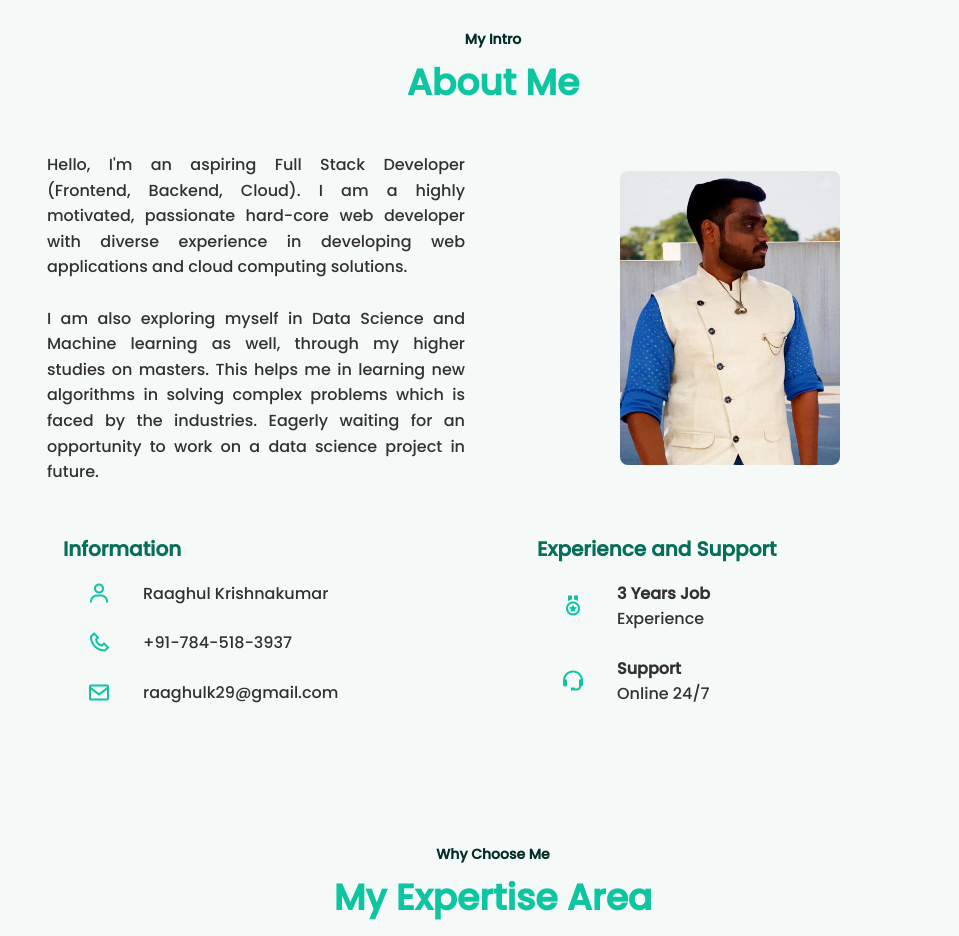
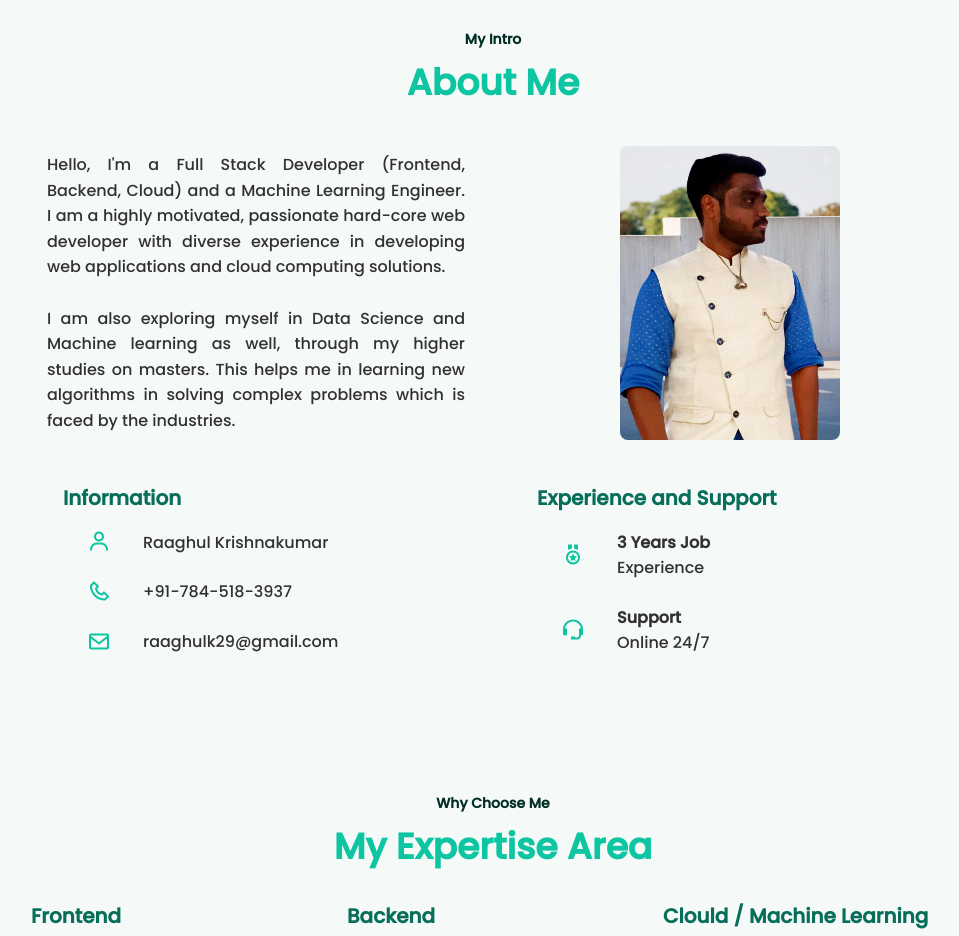
Before and after one commit to Raaghul29/Raaghul29.github.io, a plain HTML site: page index.html in a window 1280 px wide. Shown: the part 820-1756 px from the top of the page, without its empty margins (309-1268 px from the left). Drawn offline with nearby package versions, Linux system fonts and the light colour scheme.

Commit message:
modified:   index.html

```diff
--- a/index.html
+++ b/index.html
@@ -95,16 +95,14 @@
             <div class="about__container bg-grid">
                 <div class="about__data">
                     <p class="about__description">
-                        Hello, I'm an aspiring Full Stack Developer (Frontend, Backend, Cloud).
+                        Hello, I'm a Full Stack Developer (Frontend, Backend, Cloud) and a Machine Learning Engineer.
                         I am a highly motivated, passionate hard-core web developer with diverse experience in
                         developing web applications and cloud computing solutions.
                         <br />
                         <br />
                         I am also exploring myself in Data Science and Machine learning as well, through my higher
-                        studies on
-                        masters. This helps me in learning new algorithms in solving complex problems which is faced by
-                        the
-                        industries. Eagerly waiting for an opportunity to work on a data science project in future.
+                        studies on masters. This helps me in learning new algorithms in solving complex problems which is faced by
+                        the industries.
                     </p>
                 </div>
                 <div class="about__data">
```
